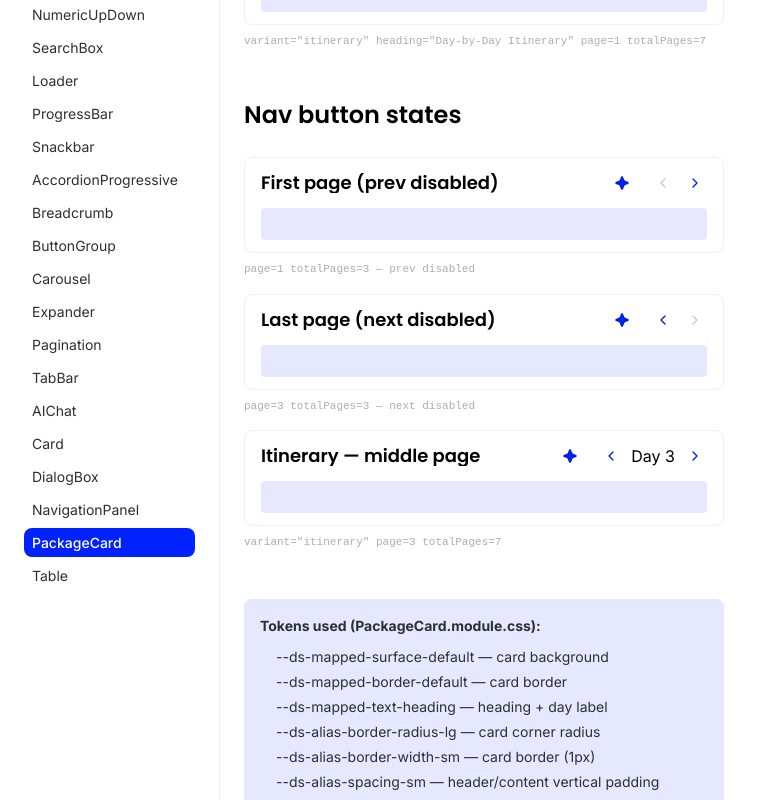
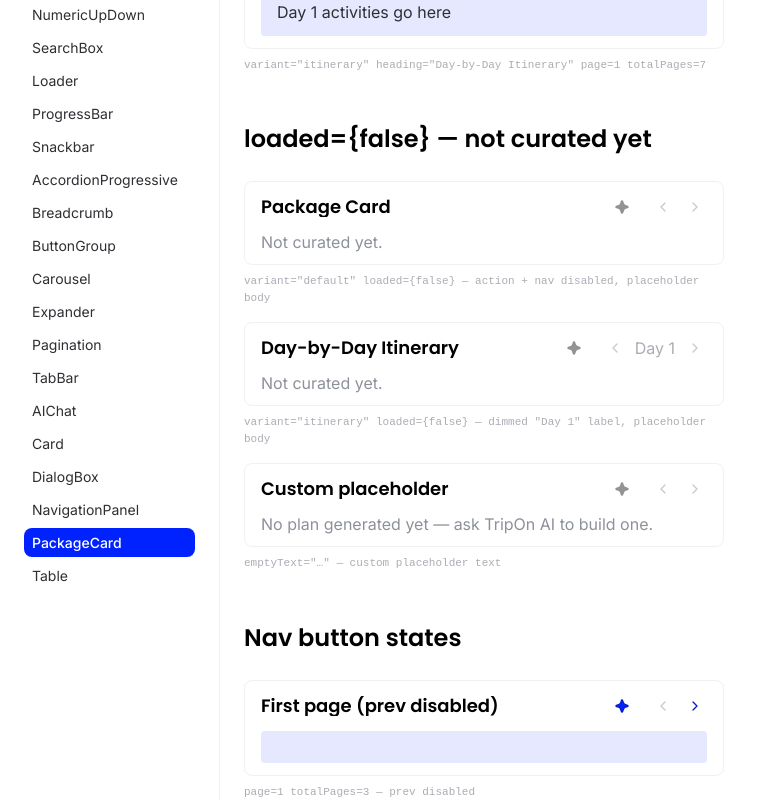
Before and after one commit to sun1771/ciel-ui, a Next.js app: page /preview/package-card in a window 1280 px wide. Shown: the part 660-1460 px from the top of the page, without its empty margins (0-763 px from the left). Built offline with nearby package versions, Linux system fonts and the light colour scheme.

Commit message:
updated package card

```diff
--- a/app/preview/package-card/page.tsx
+++ b/app/preview/package-card/page.tsx
@@ -30,7 +30,7 @@ export default function PackageCardPreviewPage() {
           color: 'var(--ds-mapped-text-body)',
           marginTop: '8px'
         }}>
-          Figma: ↴ LAYOUT / Package Card — node 2566:1725
+          Figma: ↴ LAYOUT / Package Card — set node 2181:1455 (Loaded × Type)
         </p>
         <p style={{
           fontSize: 'var(--ds-typography-body-sm-font-size)',
@@ -118,6 +118,57 @@ export default function PackageCardPreviewPage() {
         </div>
       </section>
 
+      {/* Section: loaded=false (Not curated yet.) */}
+      <section style={{ marginBottom: '48px' }}>
+        <h2 style={{
+          fontFamily: 'var(--ds-brand-font-family-heading)',
+          fontSize: 'var(--ds-responsive-h6-font-size)',
+          fontWeight: 'var(--ds-brand-font-weight-semi-bold)',
+          color: 'var(--ds-mapped-text-heading)',
+          marginBottom: '24px'
+        }}>
+          loaded=&#123;false&#125; — not curated yet
+        </h2>
+
+        <div style={{ display: 'flex', flexDirection: 'column', gap: '16px' }}>
+          <div>
+            <PackageCard
+              variant="default"
+              loaded={false}
+              heading="Package Card"
+              onAction={() => alert('should not fire')}
+            />
+            <div style={{ marginTop: '8px', fontFamily: 'monospace', fontSize: '11px', color: 'var(--ds-mapped-text-disabled)' }}>
+              variant=&quot;default&quot; loaded=&#123;false&#125; — action + nav disabled, placeholder body
+            </div>
+          </div>
+
+          <div>
+            <PackageCard
+              variant="itinerary"
+              loaded={false}
+              heading="Day-by-Day Itinerary"
+              page={1}
+            />
+            <div style={{ marginTop: '8px', fontFamily: 'monospace', fontSize: '11px', color: 'var(--ds-mapped-text-disabled)' }}>
+              variant=&quot;itinerary&quot; loaded=&#123;false&#125; — dimmed &quot;Day 1&quot; label, placeholder body
+            </div>
+          </div>
+
+          <div>
+            <PackageCard
+              variant="default"
+              loaded={false}
+              heading="Custom placeholder"
+              emptyText="No plan generated yet — ask TripOn AI to build one."
+            />
+            <div style={{ marginTop: '8px', fontFamily: 'monospace', fontSize: '11px', color: 'var(--ds-mapped-text-disabled)' }}>
+              emptyText=&quot;…&quot; — custom placeholder text
+            </div>
+          </div>
+        </div>
+      </section>
+
       {/* Section: Nav button states */}
       <section style={{ marginBottom: '48px' }}>
         <h2 style={{
@@ -188,7 +239,9 @@ export default function PackageCardPreviewPage() {
           <ul style={{ marginTop: '8px', paddingLeft: '16px', lineHeight: '1.8' }}>
             <li>--ds-mapped-surface-default — card background</li>
             <li>--ds-mapped-border-default — card border</li>
-            <li>--ds-mapped-text-heading — heading + day label</li>
+            <li>--ds-mapped-text-heading — heading + day label (loaded)</li>
+            <li>--ds-mapped-text-disabled — day label (loaded=false)</li>
+            <li>--ds-mapped-text-placeholder — &quot;Not curated yet.&quot; body (loaded=false)</li>
             <li>--ds-alias-border-radius-lg — card corner radius</li>
             <li>--ds-alias-border-width-sm — card border (1px)</li>
             <li>--ds-alias-spacing-sm — header/content vertical padding</li>
--- a/components/layout/PackageCard/PackageCard.module.css
+++ b/components/layout/PackageCard/PackageCard.module.css
@@ -57,6 +57,20 @@
   white-space: nowrap;
 }
 
+/* Dimmed "Day N" label — Loaded=False (Figma text/disabled) */
+.dayLabelDisabled {
+  color: var(--ds-mapped-text-disabled);
+}
+
+/* Loaded=False action button — the TripOn sparkle uses hardcoded brand-blue
+   fills (not currentColor), so the disabled button's text color can't gray it.
+   Grayscale + reduced opacity matches Figma's dimmed disabled sparkle without
+   hardcoding a color. */
+.actionDisabled :global(svg) {
+  filter: grayscale(1);
+  opacity: 0.5;
+}
+
 /* Content area — children slot */
 .content {
   padding: 0 var(--ds-alias-spacing-md) var(--ds-alias-spacing-sm);
@@ -65,3 +79,14 @@
   align-items: stretch;
   width: 100%;
 }
+
+/* Placeholder body text — Loaded=False ("Not curated yet.")
+   Body/md Inter Regular 16px/20px, text/placeholder */
+.emptyText {
+  font-family: var(--ds-typography-body-md-font-family);
+  font-weight: var(--ds-typography-body-md-font-weight);
+  font-size: var(--ds-typography-body-md-font-size);
+  line-height: var(--ds-typography-body-md-line-height);
+  color: var(--ds-mapped-text-placeholder);
+  margin: 0;
+}
--- a/components/layout/PackageCard/PackageCard.tsx
+++ b/components/layout/PackageCard/PackageCard.tsx
@@ -11,6 +11,8 @@ import type { PackageCardProps } from './types'
  * Card container with a heading, TripOn AI action button, and built-in page navigation.
  * variant="default" — prev/next arrows only.
  * variant="itinerary" — prev / "Day N" / next in the header.
+ * loaded=false — content not yet generated: shows the `emptyText` placeholder and
+ * disables the action button, nav buttons, and dims the "Day N" label.
  *
  * @see design-system/figma.md for Figma mapping
  * @see docs/components.md for usage examples
@@ -19,6 +21,8 @@ export const PackageCard = React.forwardRef<HTMLDivElement, PackageCardProps>(
   (
     {
       variant = 'default',
+      loaded = true,
+      emptyText = 'Not curated yet.',
       heading,
       page = 1,
       totalPages = 1,
@@ -31,8 +35,9 @@ export const PackageCard = React.forwardRef<HTMLDivElement, PackageCardProps>(
     },
     ref
   ) => {
-    const isPrevDisabled = page <= 1
-    const isNextDisabled = page >= totalPages
+    // When not loaded, all interactive controls are disabled (Figma `Loaded=False`).
+    const isPrevDisabled = !loaded || page <= 1
+    const isNextDisabled = !loaded || page >= totalPages
 
     return (
       <div ref={ref} className={cn(styles.card, className)} {...props}>
@@ -46,6 +51,8 @@ export const PackageCard = React.forwardRef<HTMLDivElement, PackageCardProps>(
             icon={<TripOnChatIcon size={16} />}
             label="TripOn AI action"
             onClick={onAction}
+            disabled={!loaded}
+            className={!loaded ? styles.actionDisabled : undefined}
             variant="transparent"
             size="sm"
             shape="default"
@@ -62,7 +69,10 @@ export const PackageCard = React.forwardRef<HTMLDivElement, PackageCardProps>(
             />
 
             {variant === 'itinerary' && (
-              <span className={styles.dayLabel} aria-live="polite">
+              <span
+                className={cn(styles.dayLabel, !loaded && styles.dayLabelDisabled)}
+                aria-live="polite"
+              >
                 Day {page}
               </span>
             )}
@@ -77,8 +87,10 @@ export const PackageCard = React.forwardRef<HTMLDivElement, PackageCardProps>(
           </div>
         </div>
 
-        {/* Content area */}
-        <div className={styles.content}>{children}</div>
+        {/* Content area — children when loaded, placeholder text otherwise */}
+        <div className={styles.content}>
+          {loaded ? children : <p className={styles.emptyText}>{emptyText}</p>}
+        </div>
       </div>
     )
   }
```
Also changed, not shown: components/layout/PackageCard/types.ts (+9 -0 lines).
